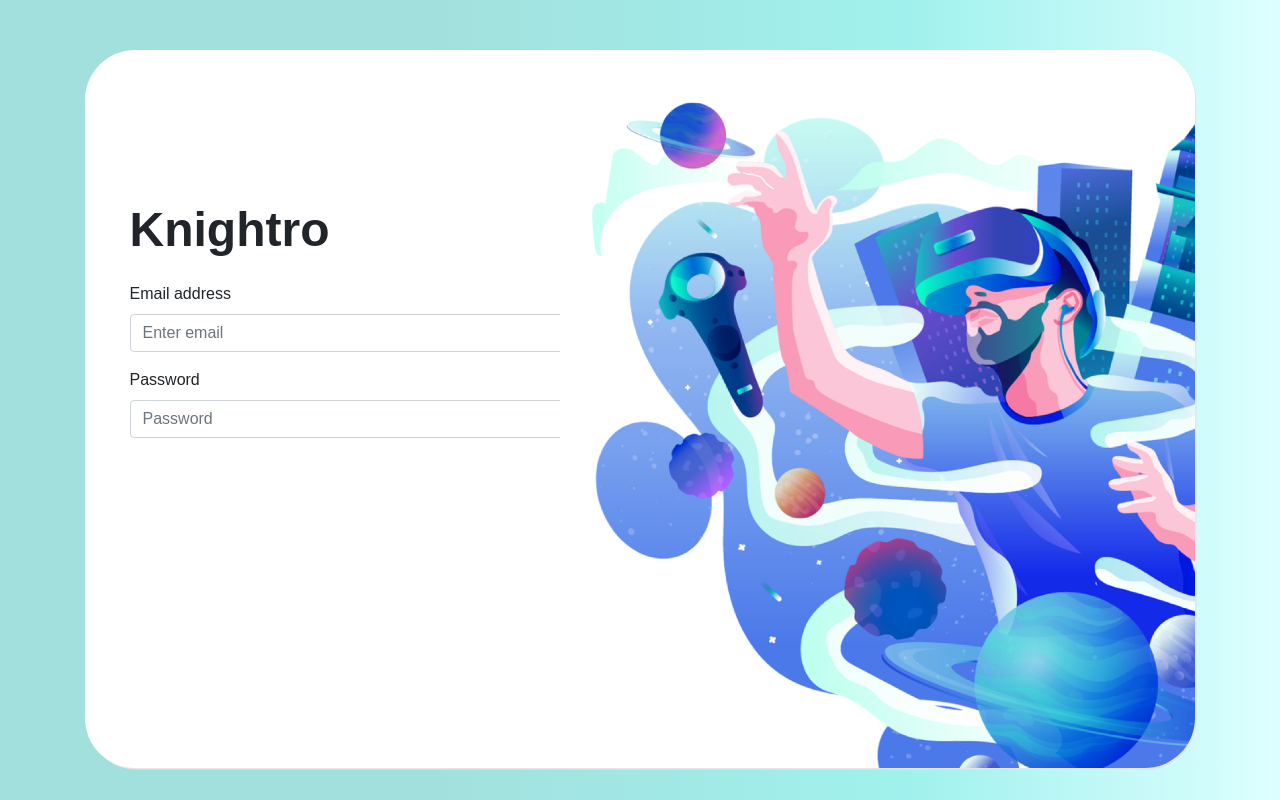
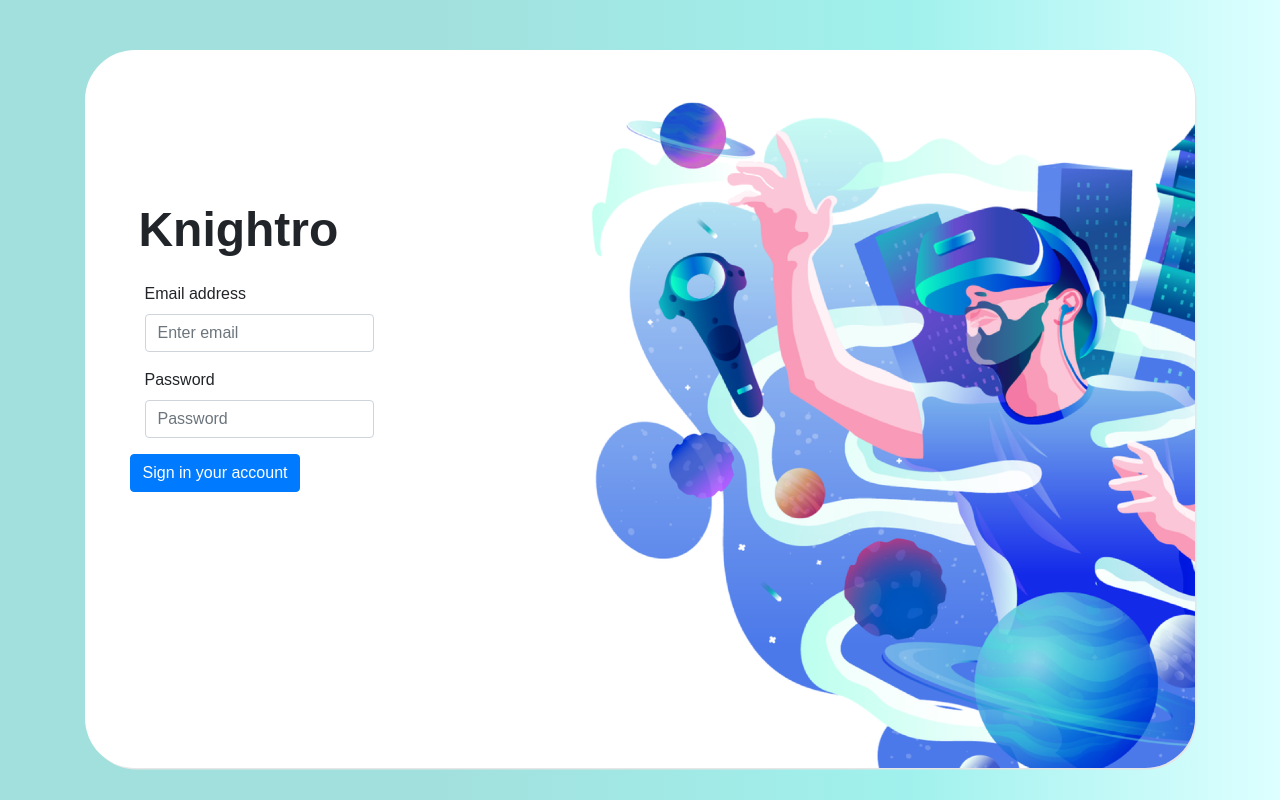
Before and after one commit to joseiciano/UCFMasterCalendar_web, a React (Create React App) app: page /login in a window 1280 px wide. Built offline with nearby package versions, Linux system fonts and the light colour scheme.

Commit message:
WIP: form fields and login box adjusted

```diff
--- a/src/components/MainLoginWindow.js
+++ b/src/components/MainLoginWindow.js
@@ -21,14 +21,15 @@ export default class Welcome extends Component {
                             </Card.Text>
                             <Card.Text style={Styles.formFields} responsive>
                                 <Form>
-                                    <Form.Group controlId="formGroupEmail">
+                                        <Form.Group as={Col} md="7" controlId="validationFormik05" controlId="formGroupEmail">
                                         <Form.Label>Email address</Form.Label>
                                         <Form.Control type="email" placeholder="Enter email" />
                                         </Form.Group>
-                                    <Form.Group controlId="formGroupPassword">
+                                        <Form.Group as={Col} md="7" controlId="validationFormik05" controlId="formGroupPassword">
                                         <Form.Label>Password</Form.Label>
                                         <Form.Control type="password" placeholder="Password" />
                                         </Form.Group>
+                                    <Button type="submit">Sign in your account</Button>
                                 </Form>
                             </Card.Text>
                         </Col>
@@ -64,7 +65,7 @@ const Styles = {
 
     headerText: {
         top: "20%",
-        left: "10%",
+        left: "12%",
         position: "relative",
         fontFamily: "Arial",
         fontSize: "xxx-large",
```
Lines whose indentation alone changed are shown as unchanged.
